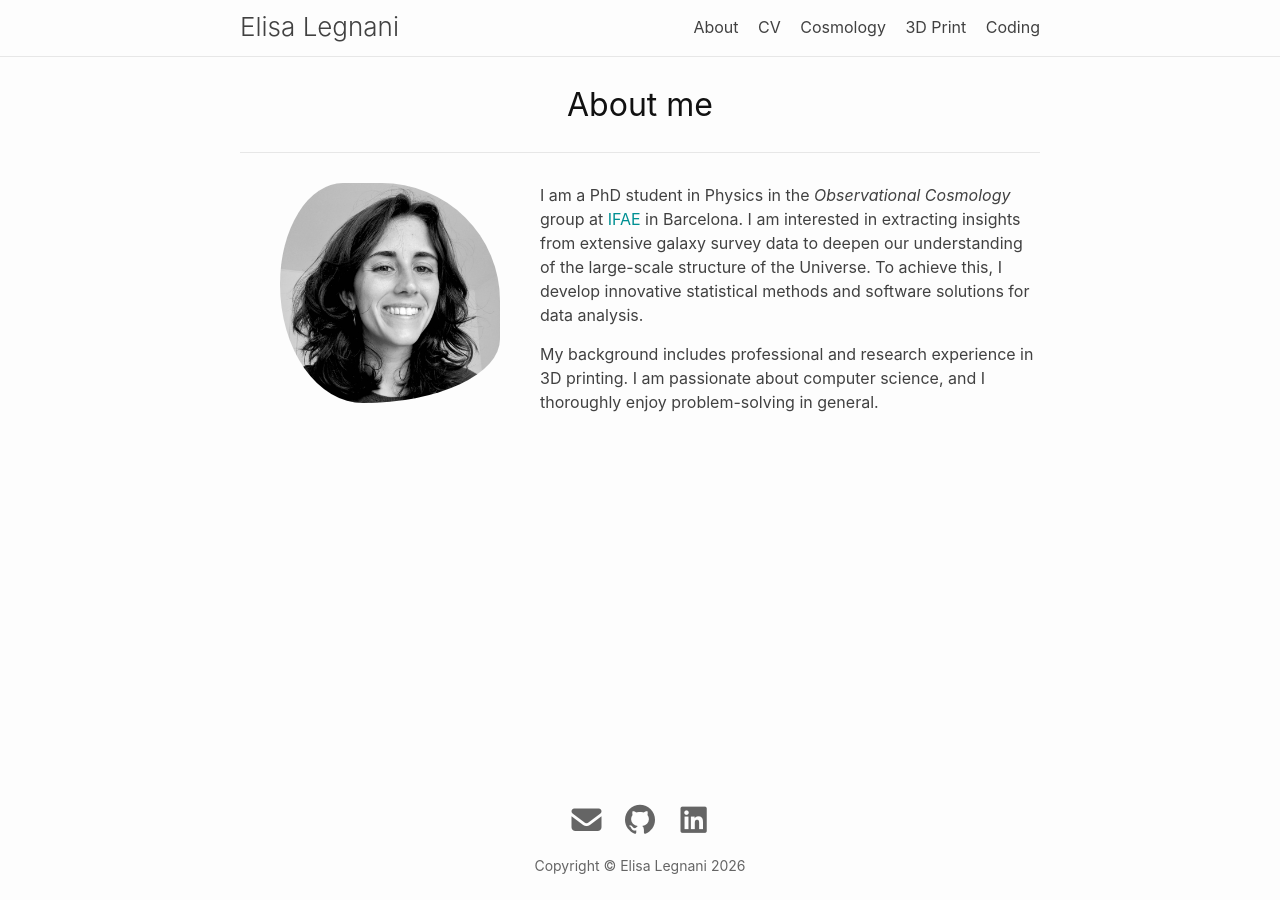
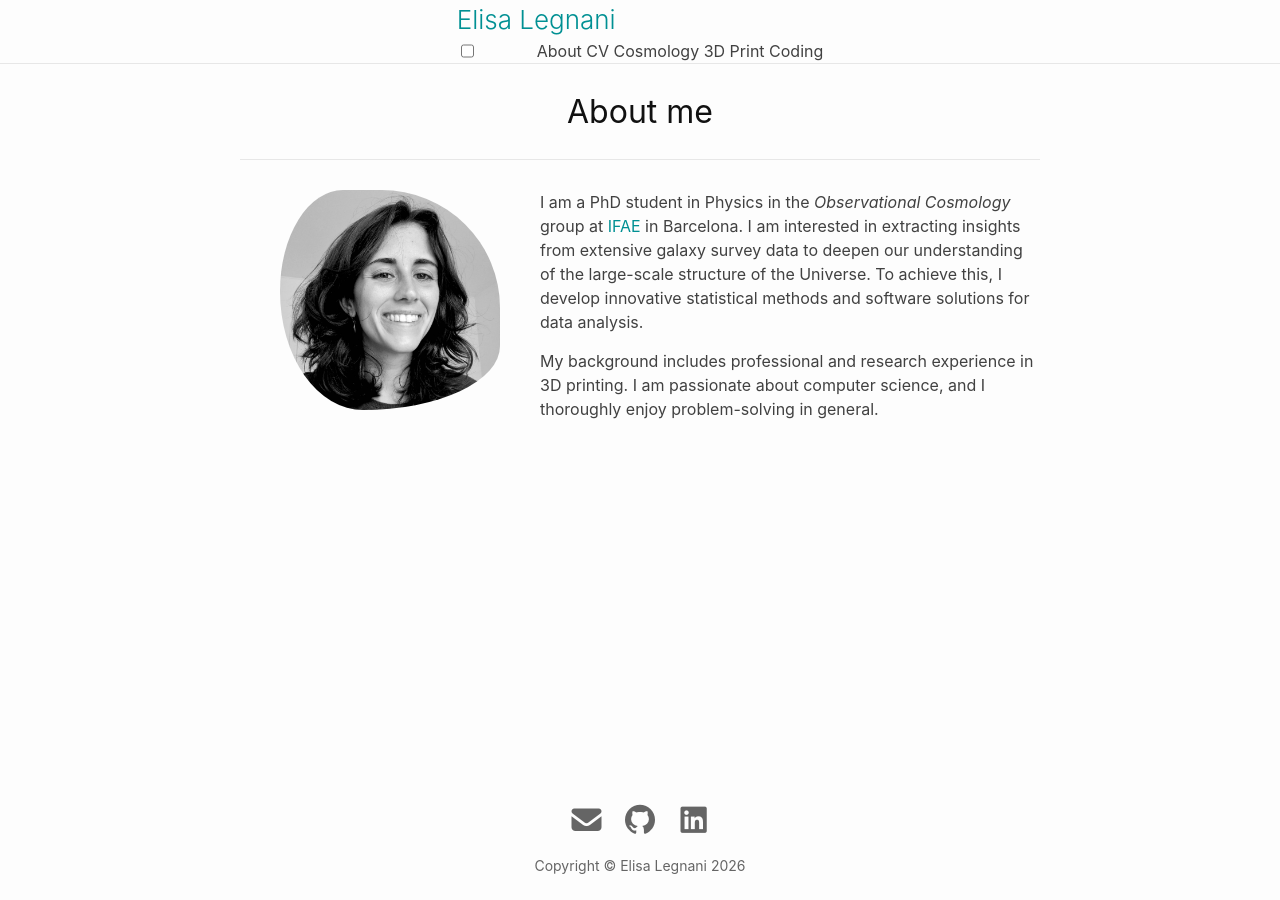
Before and after one commit to ElisaLegnani/new_website, a Jekyll site: the page built from about.md, in a window 1280 px wide. Built offline with Jekyll 4.4.1, drawn with Linux system fonts in a browser that asks for light colours; nearby versions of some CDN libraries.

Commit message:
Improve header coding

```diff
--- a/_sass/_base.scss
+++ b/_sass/_base.scss
@@ -138,7 +138,7 @@ blockquote {
   color: $brand-color;
   border-left: 4px solid $border-color-01;
   padding-left: $spacing-unit * .5;
-  @include relative-font-size(1.05);
+  font-size: 1.05rem;
   font-style: italic;
 
   > :last-child {
--- a/_sass/_layout.scss
+++ b/_sass/_layout.scss
@@ -7,11 +7,11 @@
 }
 
 .page-heading {
-  @include relative-font-size(2);
+  font-size: 2rem;
 }
 
 .post-list-heading {
-  @include relative-font-size(1.75);
+  font-size: 1.75rem;
 }
 
 .post-list {
@@ -30,7 +30,7 @@
 
 .post-link {
   display: block;
-  @include relative-font-size(1.5);
+  font-size: 1.5rem;
 }
 
 .small-text {
@@ -67,12 +67,12 @@
 .post-title,
 .post-content h1 {
   margin-bottom: 10px;
-  @include relative-font-size(2);
+  font-size: 2rem;
   font-weight: $base-font-weight;
   line-height: 1.15;
 
   @media screen and (min-width: $on-large) {
-    @include relative-font-size(2);
+    font-size: 2rem;
   }
 }
 
@@ -82,30 +82,30 @@
   h1, h2, h3, h4, h5, h6 { margin-top: $spacing-unit }
 
   h2 {
-    @include relative-font-size(1.5);
+    font-size: 1.5rem;
 
     @media screen and (min-width: $on-large) {
-      @include relative-font-size(1.5);
+      font-size: 1.5rem;
     }
   }
 
   h3 {
-    @include relative-font-size(1.25);
+    font-size: 1.25rem;
 
     @media screen and (min-width: $on-large) {
-      @include relative-font-size(1.25);
+      font-size: 1.25rem;
     }
   }
 
   h4 {
-    @include relative-font-size(1.125);
+    font-size: 1.125rem;
   }
 
   h5 {
-    @include relative-font-size(1.0625);
+    font-size: 1.0625rem;
   }
   h6 {
-    @include relative-font-size(1.01);
+    font-size: 1.01rem;
   }
 }
 
--- a/_sass/footer.scss
+++ b/_sass/footer.scss
@@ -31,7 +31,7 @@
 }
 
 .contact-links {
-  @include relative-font-size(0.9375);
+  font-size: 0.9375rem;
   color: $brand-color-dimmed;
 }
 
--- a/_sass/header.scss
+++ b/_sass/header.scss
@@ -2,21 +2,19 @@
  * Site header
  */
 .site-header {
-  //position: relative;
+  display: flex;
+  align-items: center;
+  justify-content: space-between;
   width: 100%;
-  min-height: $spacing-unit * 1.865;
-  line-height: $base-line-height * $base-font-size * 2.25;
+  position: sticky;
+  top: 0;
+  z-index: 1000;
   background-color: $background-color;
-  //border-top: 5px solid $border-color-03;
   border-bottom: 1px solid $border-color-01;
-  top: 0;
-  position: sticky;
-  z-index: 1000;
   transition: opacity 0.3s ease;
 
   &.scrolled {
     opacity: 0.8;
-
     &:hover {
       opacity: 1;
     }
@@ -24,118 +22,59 @@
 }
 
 .site-title {
-  @include relative-font-size(1.625);
+  margin: 0;
   font-weight: 300;
-  margin-bottom: 0;
-  float: left;
+  font-size: 1.625rem;
+}
 
-  @include media-query($on-palm) {
-    padding-right: 45px;
-  }
-
-  &,
-  &:visited {
-    color: $site-title-color;
-  }
-
-  &:hover {
-    color: $link-hover-color;
-    text-decoration: none;
-  }
+.site-title {
+  margin: 0;
+  font-weight: 300;
+  font-size: 1.625rem; // or use the existing mixin
 }
 
 .site-nav {
-  float: right;
-  border: none;
-  background-color: inherit;
+  display: flex;
+  gap: $spacing-unit; // instead of margin-right on each nav-item
+}
 
-  label[for="nav-trigger"], #nav-trigger {
-    display: none;
-  }
-
-  .nav-item {
-    color: $text-color;
-
-    &:hover {
-      color: $link-hover-color;
-      text-decoration: none;
-    }
-
-    &:not(:last-child) {
-      margin-right: $spacing-unit * 0.5;
-    }
-  }
-
-  @include media-query($on-medium) {
+@include media-query($on-medium) {
+  .site-nav {
     position: absolute;
-    top: 9px;
-    right: $spacing-unit * 0.6;
+    top: 100%; // below header
+    right: 0;
+    flex-direction: column;
     background-color: $background-color;
     border: 1px solid $border-color-01;
     border-radius: 5px;
     text-align: right;
+    display: none; // hidden by default
 
-    label[for="nav-trigger"] {
-      display: block;
-      float: right;
-      width: 36px;
-      height: 36px;
-      cursor: pointer;
-    }
-
-    .menu-icon {
-      float: right;
-      width: 36px;
-      height: 26px;
-      line-height: 0;
-      padding-top: 18px;
-      text-align: center;
-
-      &::before {
-        font-family: "Font Awesome 7 Free";
-        font-weight: 900;
-      }
-
-      > svg path {
-        fill: $border-color-03;
-      }
-    }
-
-    #nav-trigger {
-      ~ label[for=nav-trigger] .menu-icon {
-        &::before {
-          content: "\f0c9";
-          font-size: 1.25em;
-        }
-      }
-      ~ .nav-items {
-        clear: both;
-        display: none
-      }
-      &:checked {
-      ~ label[for=nav-trigger] .menu-icon {
-        &::before {
-          content: "\f00d";
-          font-size: 1.5em;
-        }
-      }
-        ~ .nav-items {
-          display: block;
-          padding-bottom: 5px;
-          .nav-item {
-            margin-left: 20px;
-            padding: 5px 10px;
-          }
-        }
-      }
+    &.open { // you can toggle this class with JS
+      display: flex;
     }
 
     .nav-item {
-      display: block;
-      margin-right: $spacing-unit * 0.5;
-      padding: 5px 0;
-      color: $text-color;
-      line-height: $base-line-height;
+      padding: 1rem 1.5rem;
+      margin: 0;
+      width: 100%;
+      text-align: left;
     }
   }
+
+  label[for="nav-trigger"] {
+    display: block;
+    cursor: pointer;
+  }
 }
+
+.nav-item {
+  color: $text-color;
+  text-decoration: none;
+  transition: color 0.3s, background-color 0.3s;
+
+  &:hover {
+    color: $link-hover-color;
+    background-color: rgba(0,0,0,0.05); // subtle hover highlight
+  }
+}
--- a/_sass/initialize.scss
+++ b/_sass/initialize.scss
@@ -37,10 +37,6 @@ $on-large:         $on-laptop !default;
   }
 }
 
-@mixin relative-font-size($ratio) {
-  font-size: #{$ratio}rem;
-}
-
 // Import pre-styling-overrides hook and style-partials.
 @import
   "base",             // Defines element resets.
```
